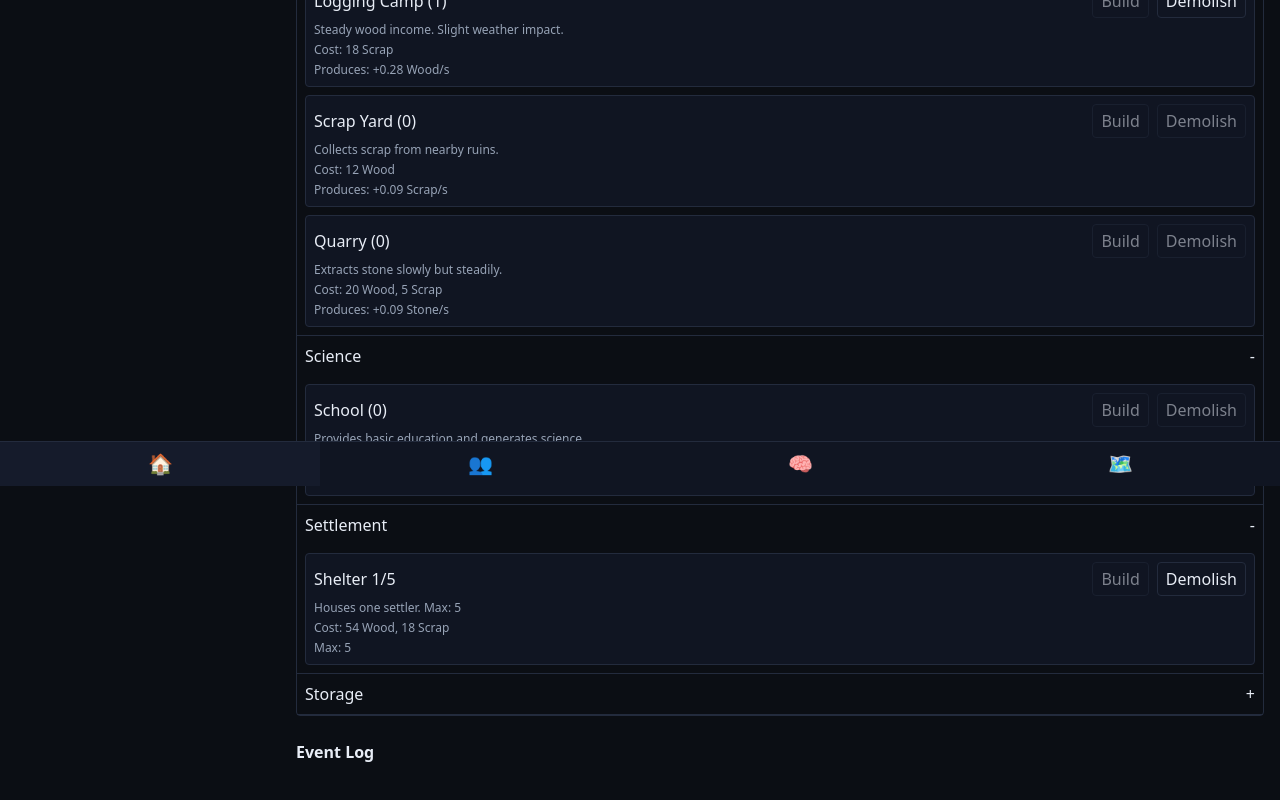
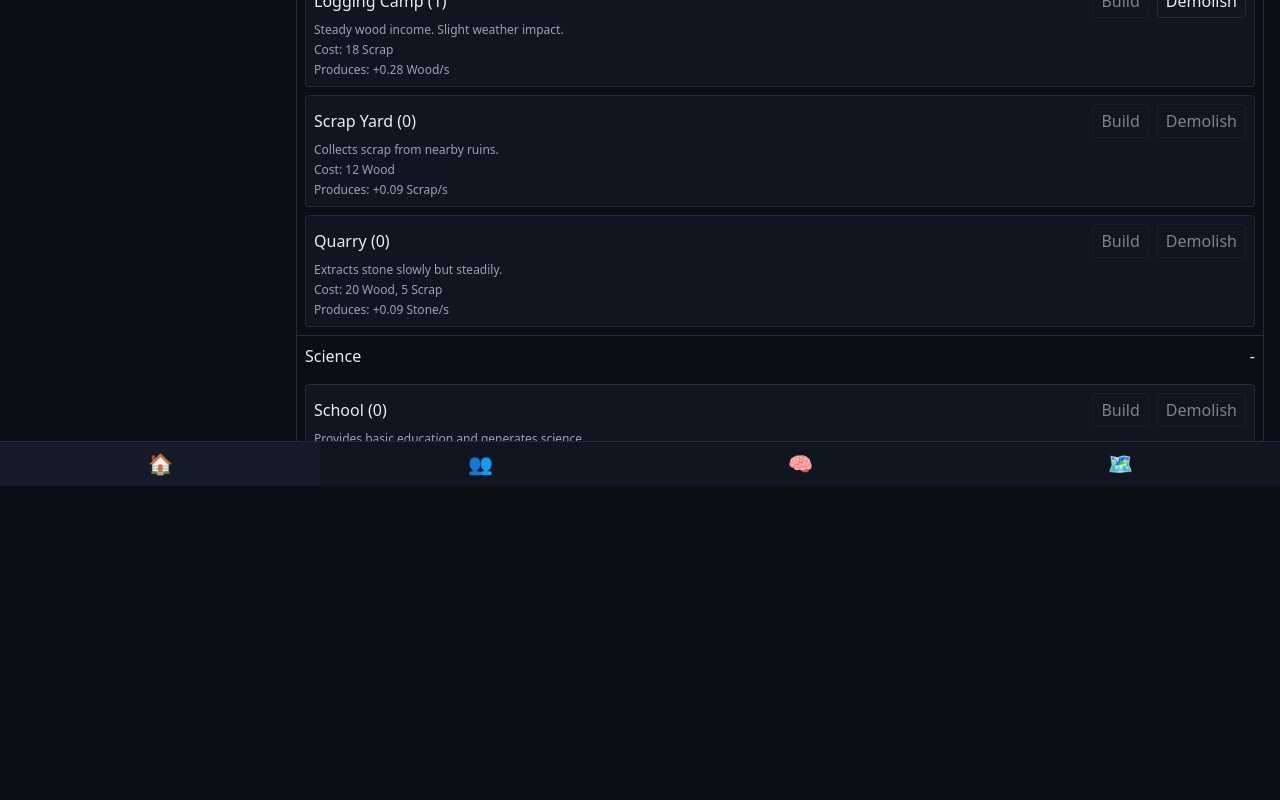
Before and after one commit to mikisz/apocalypse-idle, a React (Vite) app: page / in a window 1280 px wide. Shown: the part 314-1114 px from the top of the page. After the commit the page ends 800 px from the top, so only its background shows below. Built offline with nearby package versions, Linux system fonts and the light colour scheme.

Commit message:
Make layout scroll areas and sticky top bar

```diff
--- a/src/App.jsx
+++ b/src/App.jsx
@@ -27,9 +27,9 @@ function ActiveView() {
 export default function App() {
   return (
     <GameProvider>
-      <div className="min-h-screen flex flex-col bg-bg text-ink">
+      <div className="h-screen flex flex-col bg-bg text-ink overflow-hidden">
         <TopBar />
-        <div className="flex-1 overflow-auto">
+        <div className="flex-1 overflow-hidden">
           <ActiveView />
         </div>
         <BottomDock />
--- a/src/components/TopBar.tsx
+++ b/src/components/TopBar.tsx
@@ -11,7 +11,7 @@ export default function TopBar(): JSX.Element {
   const labels: Record<string, string> = { FOOD: 'Food', RAW: 'Raw' };
 
   return (
-    <header className="flex items-center justify-between px-4 py-2 border-b border-stroke bg-bg2">
+    <header className="sticky top-0 z-10 flex items-center justify-between px-4 py-2 border-b border-stroke bg-bg2">
       <span className="tabular-nums text-xl">Year {time.year}</span>
       <h1 className="font-semibold">Apocalypse Idle</h1>
       <div className="relative flex items-center gap-2">
--- a/src/views/BaseView.jsx
+++ b/src/views/BaseView.jsx
@@ -195,11 +195,11 @@ export default function BaseView() {
     ...Object.keys(prodGroups).filter((k) => !GROUP_ORDER.includes(k)),
   ];
   return (
-    <div className="p-4 space-y-6 pb-20 md:flex md:space-y-0 md:space-x-6">
-      <div className="md:w-64 md:flex-shrink-0">
+    <div className="h-full flex flex-col md:flex-row md:space-x-6 overflow-y-auto md:overflow-hidden">
+      <div className="p-4 pb-20 md:w-64 md:flex-shrink-0 md:overflow-y-auto">
         <ResourceSidebar />
       </div>
-      <div className="flex-1 space-y-6">
+      <div className="flex-1 p-4 space-y-6 pb-20 md:overflow-y-auto">
         <CandidateBox />
         <div className="border border-stroke rounded">
           {prodGroupKeys.map((key) => (
@@ -223,9 +223,10 @@ export default function BaseView() {
             ))}
           </Accordion>
         </div>
-        <div>
-          <h2 className="font-semibold mb-2">Event Log</h2>
-          <EventLog log={state.log} />
+        <div className="border border-stroke rounded">
+          <Accordion title="Change Log">
+            <EventLog log={state.log} />
+          </Accordion>
         </div>
       </div>
     </div>
--- a/src/views/ExpeditionsView.jsx
+++ b/src/views/ExpeditionsView.jsx
@@ -1,3 +1,3 @@
 export default function ExpeditionsView() {
-  return <div className="p-4 pb-20">Coming soon</div>;
+  return <div className="h-full overflow-y-auto p-4 pb-20">Coming soon</div>;
 }
--- a/src/views/PopulationView.jsx
+++ b/src/views/PopulationView.jsx
@@ -27,7 +27,7 @@ export default function PopulationView() {
   });
 
   return (
-    <div className="p-4 space-y-4 pb-20">
+    <div className="h-full overflow-y-auto p-4 space-y-4 pb-20">
       <div className="flex flex-wrap gap-2">
         <div className="border border-stroke rounded p-3 bg-bg2/50 text-center">
           <div className="text-xs text-muted">Settlers</div>
--- a/src/views/ResearchView.jsx
+++ b/src/views/ResearchView.jsx
@@ -11,7 +11,7 @@ export default function ResearchView() {
   const remaining = node ? Math.max(node.timeSec - progress, 0) : 0;
   const pct = node ? Math.min(progress / node.timeSec, 1) : 0;
   return (
-    <div className="p-4 pb-20 space-y-4">
+    <div className="h-full overflow-y-auto p-4 pb-20 space-y-4">
       <div className="border border-stroke rounded p-4 bg-bg2/50">
         {current && node ? (
           <div className="space-y-2">
```
